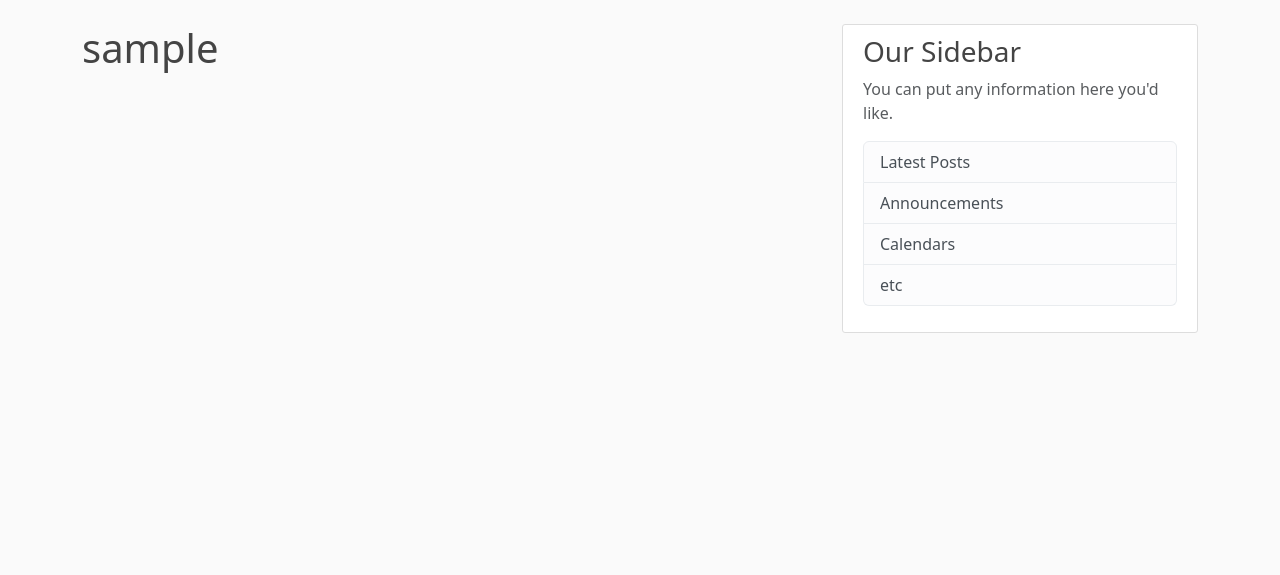
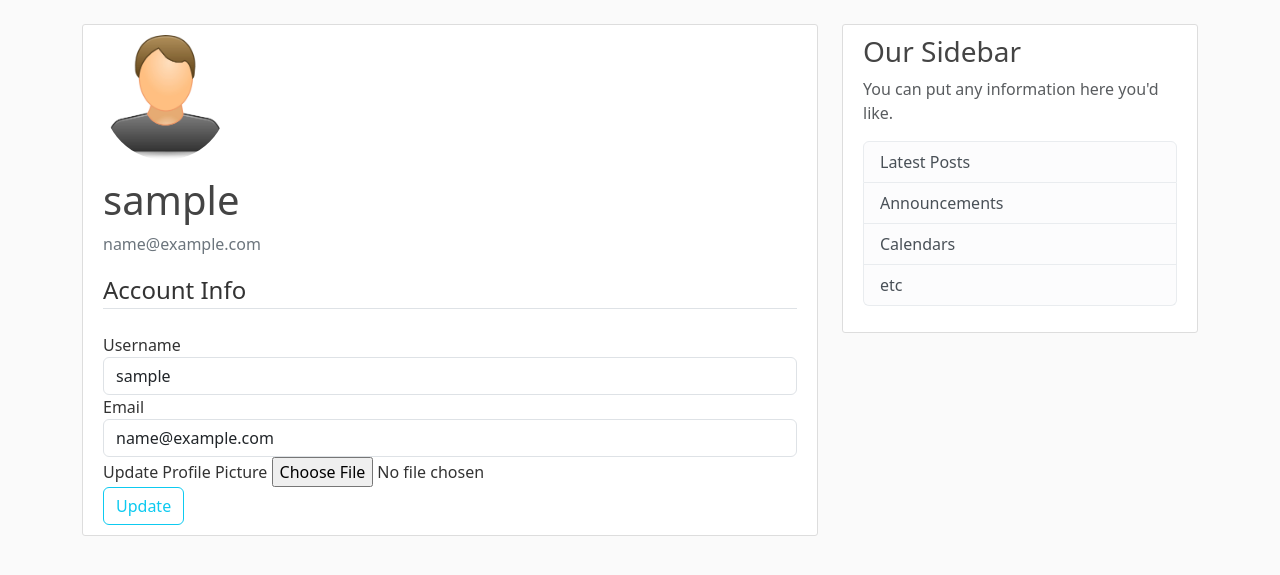
Before and after one commit to al102030/Simple-project-Flask-, a Flask app: page /account in a window 1280 px wide. Shown: the part 56-631 px from the top of the page. Run offline with Flask 3, Linux system fonts and the light colour scheme; the visitor is signed in with stand-in values (Sample User, id 1); some libraries are stand-ins or nearby versions.

Commit message:
Create user account page and update user profile info update form.

```diff
--- a/flaskblog/forms.py
+++ b/flaskblog/forms.py
@@ -1,4 +1,6 @@
 from flask_wtf import FlaskForm
+from flask_wtf.file import FileField, FileAllowed
+from flask_login import current_user
 from wtforms import StringField, PasswordField, SubmitField, BooleanField
 from wtforms.validators import DataRequired, Length, Email, EqualTo, ValidationError
 from flaskblog.models import User
@@ -31,3 +33,26 @@ class LoginForm(FlaskForm):
     password = PasswordField('Password', validators=[DataRequired()])
     remember = BooleanField('Remember Me')
     submit = SubmitField('Login')
+
+
+class UpdateAccountForm(FlaskForm):
+    username = StringField('Username', validators=[
+                           DataRequired(), Length(min=2, max=20)])
+    email = StringField('Email', validators=[DataRequired(), Email()])
+    picture = FileField('Update Profile Picture', validators=[
+                        FileAllowed(['jpg', 'png', 'jpeg'])])
+    submit = SubmitField('Update')
+
+    def validate_username(self, username):
+        if username.data != current_user.username:
+            user = User.query.filter_by(username=username.data).first()
+            if user:
+                raise ValidationError(
+                    'That username is taken. Pkease choose a different one.')
+
+    def validate_email(self, email):
+        if email.data != current_user.email:
+            user = User.query.filter_by(email=email.data).first()
+            if user:
+                raise ValidationError(
+                    'That email is taken. Pkease choose a different one.')
--- a/flaskblog/models.py
+++ b/flaskblog/models.py
@@ -1,6 +1,6 @@
 from datetime import datetime
+from flask_login import UserMixin
 from flaskblog import db, login_manager
-from flask_login import UserMixin
 
 
 @login_manager.user_loader
--- a/flaskblog/routes.py
+++ b/flaskblog/routes.py
@@ -1,8 +1,11 @@
+import os
+import secrets
+from PIL import Image
 from flask import render_template, flash, redirect, url_for, request
 from flask_login import login_user, current_user, logout_user, login_required
 from flaskblog import app, db, bcrypt
-from flaskblog.forms import RegistrationForm, LoginForm
-from flaskblog.models import User, Post
+from flaskblog.forms import RegistrationForm, LoginForm, UpdateAccountForm
+from flaskblog.models import User
 
 
 posts = [
@@ -71,7 +74,38 @@ def logout():
     return redirect(url_for('home'))
 
 
-@app.route("/account")
+def save_picture(form_picture):
+    random_hex = secrets.token_hex(8)
+    _, f_ext = os.path.splitext(form_picture.filename)
+    picture_fn = random_hex + f_ext
+    picture_path = os.path.join(
+        app.root_path, 'static/profile_pics', picture_fn)
+
+    output_size = (200, 200)
+    img = Image.open(form_picture)
+    img.thumbnail(output_size)
+
+    img.save(picture_path)
+
+    return picture_fn
+
+
+@app.route("/account", methods=['GET', 'POST'])
 @login_required
 def account():
-    return render_template('account.html', title='Account')
+    form = UpdateAccountForm()
+    if form.validate_on_submit():
+        if form.picture.data:
+            picture_file = save_picture(form.picture.data)
+            current_user.image_file = picture_file
+        current_user.username = form.username.data
+        current_user.email = form.email.data
+        db.session.commit()
+        flash('Your account has been updated!', 'success')
+        return redirect(url_for('account'))
+    elif request.method == 'GET':
+        form.username.data = current_user.username
+        form.email.data = current_user.email
+    image_file = url_for(
+        'static', filename='profile_pics/' + current_user.image_file)
+    return render_template('account.html', title='Account', image_file=image_file, form=form)
--- a/flaskblog/templates/account.html
+++ b/flaskblog/templates/account.html
@@ -1,4 +1,56 @@
 {% extends "layout.html" %}
 {% block content %}
-<h1>{{ current_user.username }}</h1>
+    <div class="content-section">
+        <div class="media">
+        <img class="rounded-circle account-img" src="{{ image_file }}">
+        <div class="media-body">
+            <h2 class="account-heading">{{ current_user.username }}</h2>
+            <p class="text-secondary">{{ current_user.email }}</p>
+        </div>
+        </div>
+            <form method='POST' action='' enctype="multipart/form-data">
+                {{ form.hidden_tag() }}
+                <fieldset class='form-group'>
+                    <legend class='border-bottom mb-4'>Account Info</legend>
+                    <div class="form-group">
+                        {{ form.username.label(class="form-control-label") }}
+                        {% if form.username.errors %}
+                            {{ form.username(class='form-control form-control-lg is_invalid') }}
+                            <div class="nvalid-feedback">
+                                {% for error in form.username.errors %}
+                                    <span><{{ error }}/span>
+                                {% endfor %}
+                            </div>
+                        {% else %}
+                            {{ form.username(class="form-control form-control lg") }}
+                        {% endif %}
+                    </div>
+                    <div class="form-group">
+                        {{ form.email.label(class="form-control-label") }}
+                        {% if form.email.errors %}
+                        {{ form.email(class='form-control form-control-lg is_invalid') }}
+                        <div class="nvalid-feedback">
+                            {% for error in form.email.errors %}
+                                <span><{{ error }}/span>
+                            {% endfor %}
+                        </div>
+                        {% else %}
+                            {{ form.email(class="form-control form-control lg") }}
+                        {% endif %}
+                    </div>
+                    <div class="form-group">
+                        {{ form.picture.label() }}
+                        {{ form.picture(class="form-control-file") }}
+                        {% if form.picture.error  %}
+                            {% for error in form.picture.errors %}
+                                <span class="text-danger"><{{ error }}/span></br>
+                            {% endfor %}
+                        {% endif %}
+                    </div>
+                </fieldset>
+                <div class="form-group">
+                    {{ form.submit(class='btn btn-outline-info') }}
+                </div>
+            </form>
+    </div>
 {% endblock %}
```
Also changed, not shown: flaskblog/static/profile_pics/434292186c7c6679.jpeg (added), flaskblog/static/profile_pics/default.jpg (added), 2 other files.
